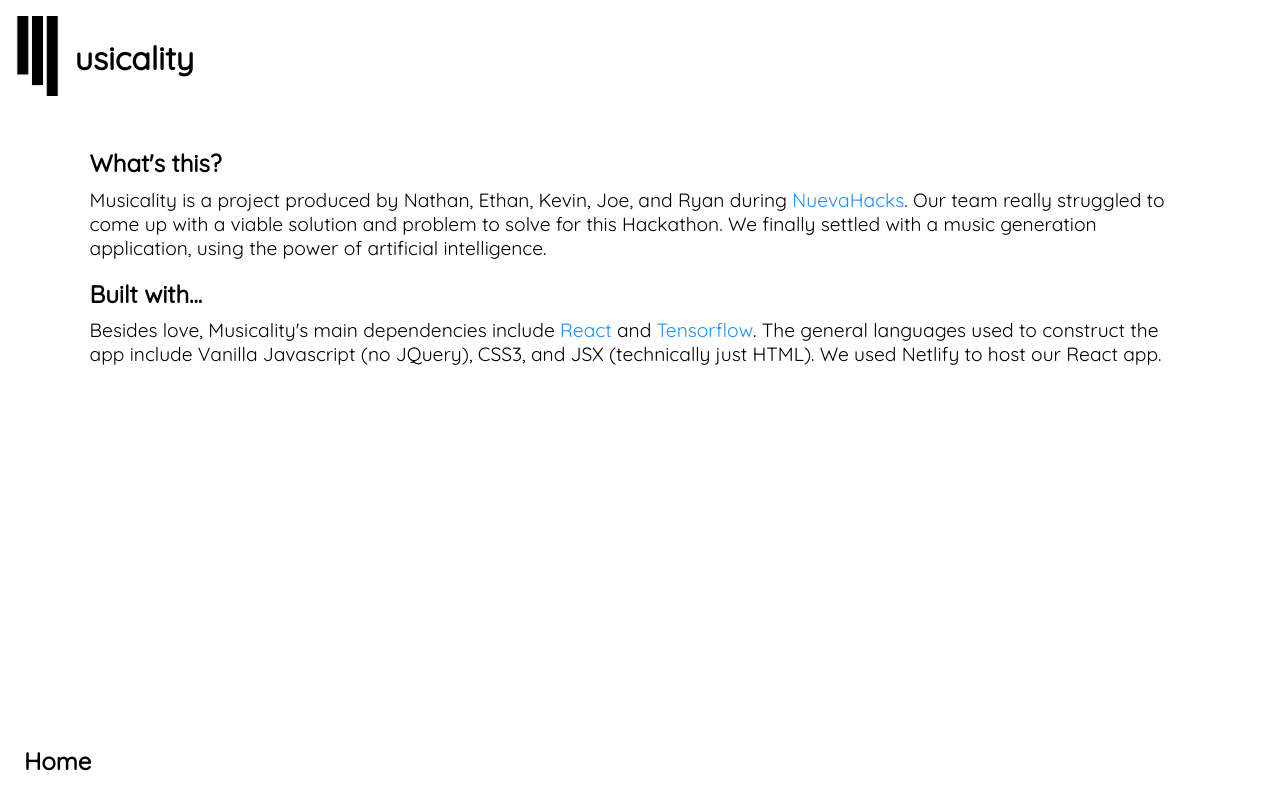
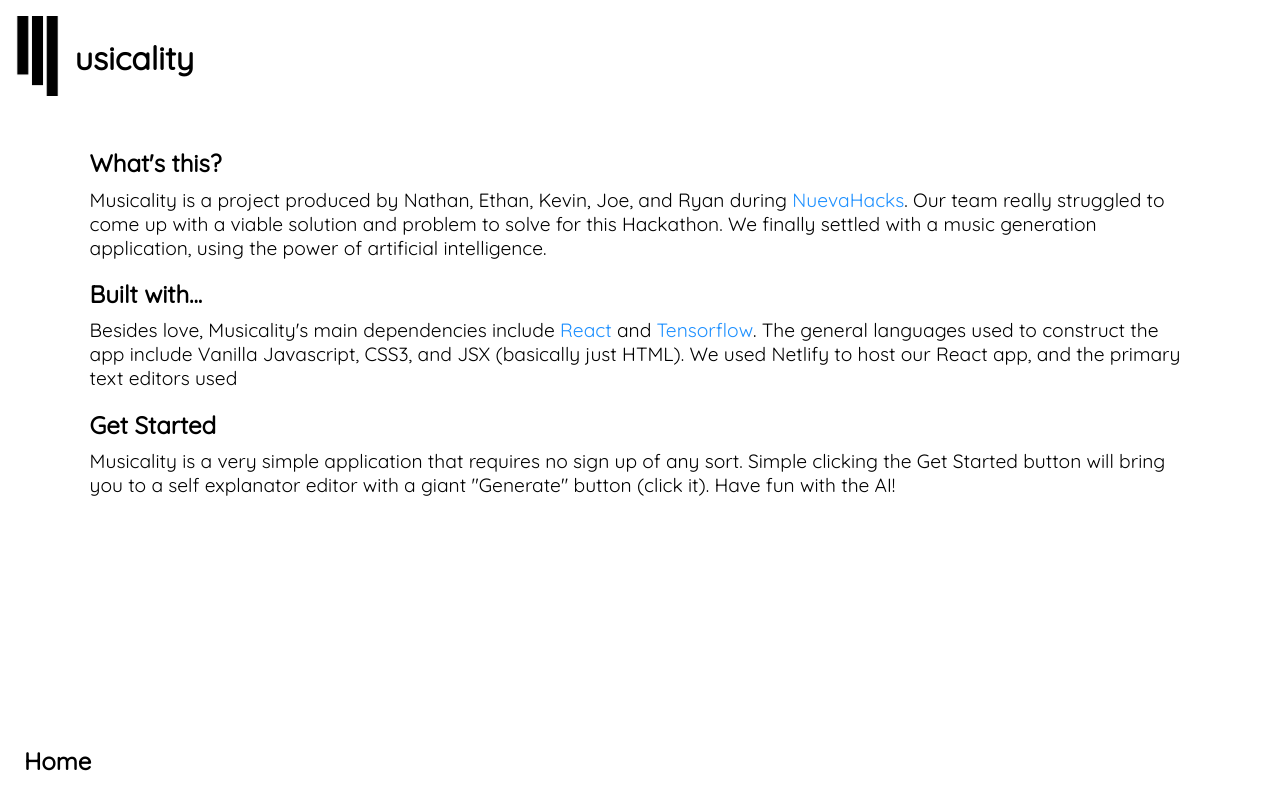
Before and after one commit to backentrancehacker/Musicality, a React (Create React App) app: page /about in a window 1280 px wide. Built offline with nearby package versions, Linux system fonts and the light colour scheme.

Commit message:
About.js has more words, last commit by me tonight

```diff
--- a/src/components/About.js
+++ b/src/components/About.js
@@ -74,7 +74,9 @@ class About extends Component{
 					<h2>What's this?</h2>
 					<p>Musicality is a project produced by Nathan, Ethan, Kevin, Joe, and Ryan during <Outside name="NuevaHacks" href="https://www.nuevahacks.com" />. Our team really struggled to come up with a viable solution and problem to solve for this Hackathon. We finally settled with a music generation application, using the power of artificial intelligence.</p>
 					<h2>Built with...</h2>
-					<p>Besides love, Musicality's main dependencies include <Outside name="React" href="https://reactjs.org"/> and <Outside name="Tensorflow" href="https://www.tensorflow.org"/>. The general languages used to construct the app include Vanilla Javascript (no JQuery), CSS3, and JSX (technically just HTML). We used Netlify to host our React app. </p>
+					<p>Besides love, Musicality's main dependencies include <Outside name="React" href="https://reactjs.org"/> and <Outside name="Tensorflow" href="https://www.tensorflow.org"/>. The general languages used to construct the app include Vanilla Javascript, CSS3, and JSX (basically just HTML). We used Netlify to host our React app, and the primary text editors used </p>
+					<h2>Get Started</h2>
+					<p>Musicality is a very simple application that requires no sign up of any sort. Simple clicking the Get Started button will bring you to a self explanator editor with a giant "Generate" button (click it). Have fun with the AI!</p>
 				</div>
         	</main>
 			<Link to="/">
```
